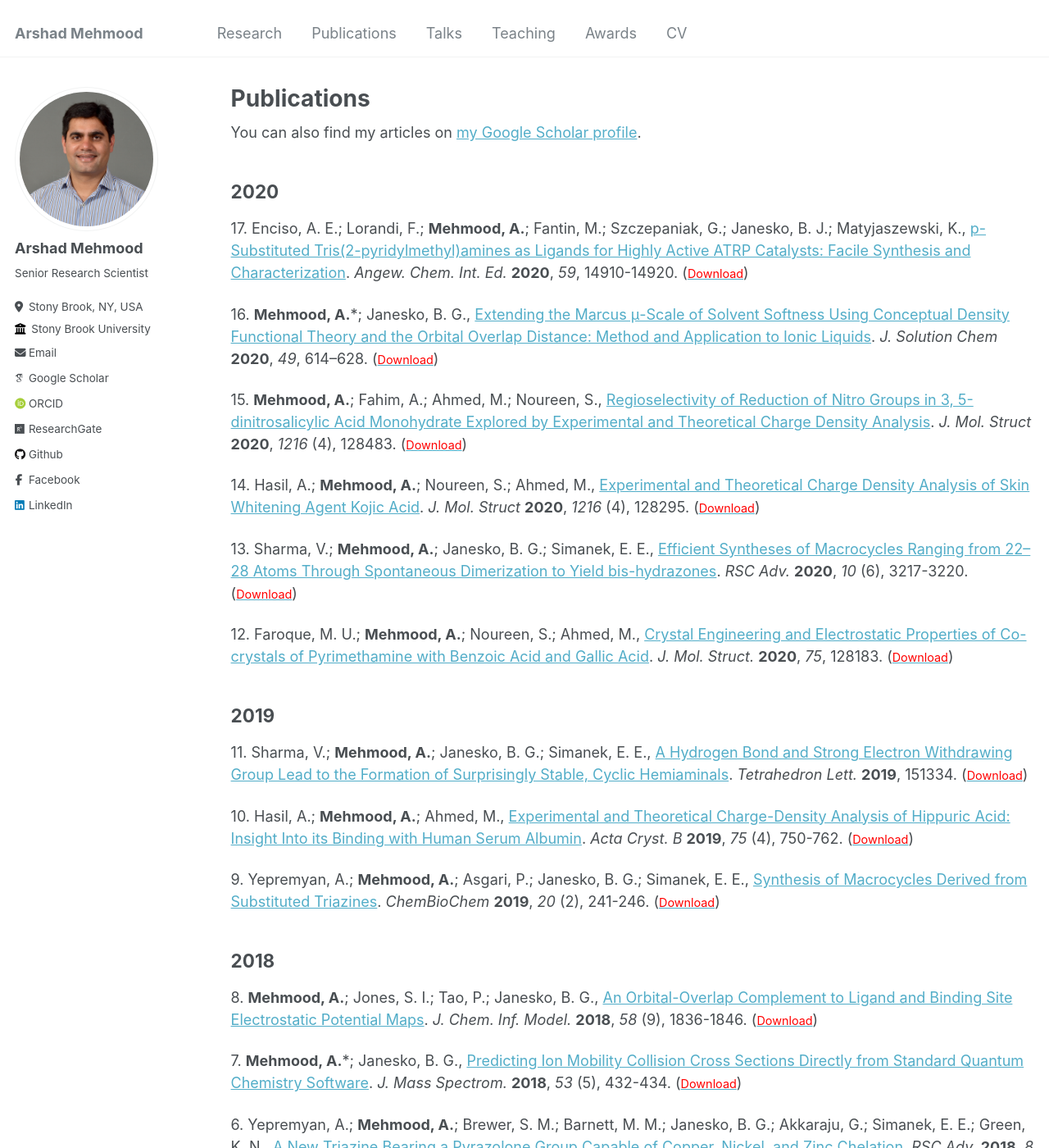
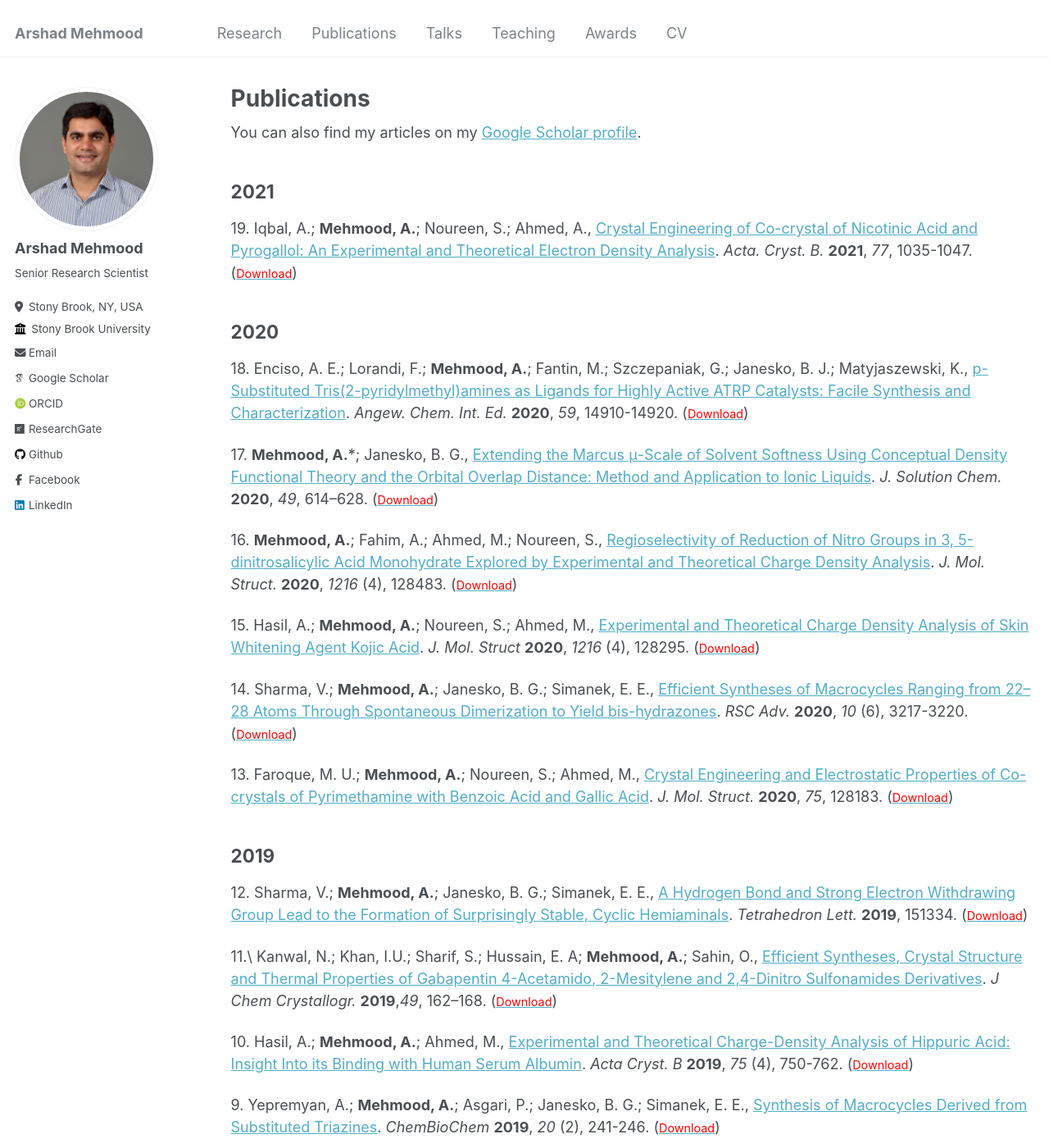
Before and after one commit to arshadmehmood118/arshadmehmood118.github.io, a Jekyll site: the page built from _pages/publications.md, in a window 1280 px wide and 1400 px high. Shown: the whole window at 82% size. Built offline with Jekyll 4.4.1, drawn with Linux system fonts in a browser that asks for light colours; some web fonts are replaced.

Commit message:
Update publications.md

```diff
--- a/_pages/publications.md
+++ b/_pages/publications.md
@@ -6,26 +6,32 @@ author_profile: true
 ---
 
 {% if site.author.googlescholar %}
-  <div class="wordwrap">You can also find my articles on <a href="{{site.author.googlescholar}}">my Google Scholar profile</a>.</div>
+  <div class="wordwrap">You can also find my articles on my <a href="{{site.author.googlescholar}}">Google Scholar profile</a>.</div>
 {% endif %}
+
+2021
+------
+19\. Iqbal, A.; **Mehmood, A.**; Noureen, S.; Ahmed, A., [Crystal Engineering of Co-crystal of Nicotinic Acid and Pyrogallol: An Experimental and Theoretical Electron Density Analysis](https://doi.org/10.1107/S2052520621011000). _Acta. Cryst. B._ **2021**, _77_, 1035-1047. ([<span style="color:red; font-size:0.8em;">Download</span>](http://arshadmehmood118.github.io/files/paper19.pdf))
 
 2020
 ------
-17\. Enciso, A. E.; Lorandi, F.; **Mehmood, A.**; Fantin, M.; Szczepaniak, G.; Janesko, B. J.; Matyjaszewski, K., [p-Substituted Tris(2-pyridylmethyl)amines as Ligands for Highly Active ATRP Catalysts: Facile Synthesis and Characterization](https://doi.org/10.1002/anie.202004724). _Angew. Chem. Int. Ed._ **2020**, _59_, 14910-14920. ([<span style="color:red; font-size:0.8em;">Download</span>](http://arshadmehmood118.github.io/files/paper17.pdf))
+18\. Enciso, A. E.; Lorandi, F.; **Mehmood, A.**; Fantin, M.; Szczepaniak, G.; Janesko, B. J.; Matyjaszewski, K., [p-Substituted Tris(2-pyridylmethyl)amines as Ligands for Highly Active ATRP Catalysts: Facile Synthesis and Characterization](https://doi.org/10.1002/anie.202004724). _Angew. Chem. Int. Ed._ **2020**, _59_, 14910-14920. ([<span style="color:red; font-size:0.8em;">Download</span>](http://arshadmehmood118.github.io/files/paper18.pdf))
 
-16\. **Mehmood, A.***; Janesko, B. G., [Extending the Marcus μ-Scale of Solvent Softness Using Conceptual Density Functional Theory and the Orbital Overlap Distance: Method and Application to Ionic Liquids](https://doi.org/10.1007/s10953-020-00973-5). _J. Solution Chem_ **2020**, _49_, 614–628. ([<span style="color:red; font-size:0.8em;">Download</span>](http://arshadmehmood118.github.io/files/paper16.pdf))
+17\. **Mehmood, A.***; Janesko, B. G., [Extending the Marcus μ-Scale of Solvent Softness Using Conceptual Density Functional Theory and the Orbital Overlap Distance: Method and Application to Ionic Liquids](https://doi.org/10.1007/s10953-020-00973-5). _J. Solution Chem._ **2020**, _49_, 614–628. ([<span style="color:red; font-size:0.8em;">Download</span>](http://arshadmehmood118.github.io/files/paper17.pdf))
 
-15\. **Mehmood, A.**; Fahim, A.; Ahmed, M.; Noureen, S., [Regioselectivity of Reduction of Nitro Groups in 3, 5-dinitrosalicylic Acid Monohydrate Explored by Experimental and Theoretical Charge Density Analysis](https://doi.org/10.1016/j.molstruc.2020.128483). _J. Mol. Struct_ **2020**, _1216_ (4), 128483. ([<span style="color:red; font-size:0.8em;">Download</span>](http://arshadmehmood118.github.io/files/paper15.pdf))
+16\. **Mehmood, A.**; Fahim, A.; Ahmed, M.; Noureen, S., [Regioselectivity of Reduction of Nitro Groups in 3, 5-dinitrosalicylic Acid Monohydrate Explored by Experimental and Theoretical Charge Density Analysis](https://doi.org/10.1016/j.molstruc.2020.128483). _J. Mol. Struct._ **2020**, _1216_ (4), 128483. ([<span style="color:red; font-size:0.8em;">Download</span>](http://arshadmehmood118.github.io/files/paper16.pdf))
 
-14\. Hasil, A.; **Mehmood, A.**; Noureen, S.; Ahmed, M., [Experimental and Theoretical Charge Density Analysis of Skin Whitening Agent Kojic Acid](https://doi.org/10.1016/j.molstruc.2020.128295). _J. Mol. Struct_ **2020**, _1216_ (4), 128295. ([<span style="color:red; font-size:0.8em;">Download</span>](http://arshadmehmood118.github.io/files/paper14.pdf))
+15\. Hasil, A.; **Mehmood, A.**; Noureen, S.; Ahmed, M., [Experimental and Theoretical Charge Density Analysis of Skin Whitening Agent Kojic Acid](https://doi.org/10.1016/j.molstruc.2020.128295). _J. Mol. Struct_ **2020**, _1216_ (4), 128295. ([<span style="color:red; font-size:0.8em;">Download</span>](http://arshadmehmood118.github.io/files/paper15.pdf))
 
-13\. Sharma, V.; **Mehmood, A.**; Janesko, B. G.; Simanek, E. E., [Efficient Syntheses of Macrocycles Ranging from 22–28 Atoms Through Spontaneous Dimerization to Yield bis-hydrazones](DOI	https://doi.org/10.1039/C9RA08056B). _RSC Adv._ **2020**, _10_ (6), 3217-3220. ([<span style="color:red; font-size:0.8em;">Download</span>](http://arshadmehmood118.github.io/files/paper13.pdf))
+14\. Sharma, V.; **Mehmood, A.**; Janesko, B. G.; Simanek, E. E., [Efficient Syntheses of Macrocycles Ranging from 22–28 Atoms Through Spontaneous Dimerization to Yield bis-hydrazones](DOI	https://doi.org/10.1039/C9RA08056B). _RSC Adv._ **2020**, _10_ (6), 3217-3220. ([<span style="color:red; font-size:0.8em;">Download</span>](http://arshadmehmood118.github.io/files/paper14.pdf))
 
-12\. Faroque, M. U.; **Mehmood, A.**; Noureen, S.; Ahmed, M., [Crystal Engineering and Electrostatic Properties of Co-crystals of Pyrimethamine with Benzoic Acid and Gallic Acid](https://doi.org/10.1016/j.molstruc.2020.128183). _J. Mol. Struct._ **2020**, _75_, 128183. ([<span style="color:red; font-size:0.8em;">Download</span>](http://arshadmehmood118.github.io/files/paper12.pdf))
+13\. Faroque, M. U.; **Mehmood, A.**; Noureen, S.; Ahmed, M., [Crystal Engineering and Electrostatic Properties of Co-crystals of Pyrimethamine with Benzoic Acid and Gallic Acid](https://doi.org/10.1016/j.molstruc.2020.128183). _J. Mol. Struct._ **2020**, _75_, 128183. ([<span style="color:red; font-size:0.8em;">Download</span>](http://arshadmehmood118.github.io/files/paper13.pdf))
 
 2019
 ------
-11\. Sharma, V.; **Mehmood, A.**; Janesko, B. G.; Simanek, E. E., [A Hydrogen Bond and Strong Electron Withdrawing Group Lead to the Formation of Surprisingly Stable, Cyclic Hemiaminals](https://doi.org/10.1016/j.tetlet.2019.151334). _Tetrahedron Lett._ **2019**, 151334. ([<span style="color:red; font-size:0.8em;">Download</span>](http://arshadmehmood118.github.io/files/paper11.pdf))
+12\. Sharma, V.; **Mehmood, A.**; Janesko, B. G.; Simanek, E. E., [A Hydrogen Bond and Strong Electron Withdrawing Group Lead to the Formation of Surprisingly Stable, Cyclic Hemiaminals](https://doi.org/10.1016/j.tetlet.2019.151334). _Tetrahedron Lett._ **2019**, 151334. ([<span style="color:red; font-size:0.8em;">Download</span>](http://arshadmehmood118.github.io/files/paper12.pdf))
+
+11.\ Kanwal, N.; Khan, I.U.; Sharif, S.; Hussain, E. A; **Mehmood, A.**; Sahin, O., [Efficient Syntheses, Crystal Structure and Thermal Properties of Gabapentin 4-Acetamido, 2-Mesitylene and 2,4-Dinitro Sulfonamides Derivatives](https://doi.org/10.1007/s10870-018-00765-2). _J Chem Crystallogr._ **2019**,_49_, 162–168. ([<span style="color:red; font-size:0.8em;">Download</span>](http://arshadmehmood118.github.io/files/paper11.pdf))
 
 10\. Hasil, A.; **Mehmood, A.**; Ahmed, M., [Experimental and Theoretical Charge-Density Analysis of Hippuric Acid: Insight Into its Binding with Human Serum Albumin](https://doi.org/10.1107/S2052520619007911). _Acta Cryst. B_ **2019**, _75_ (4), 750-762. ([<span style="color:red; font-size:0.8em;">Download</span>](http://arshadmehmood118.github.io/files/paper10.pdf))
 
```
